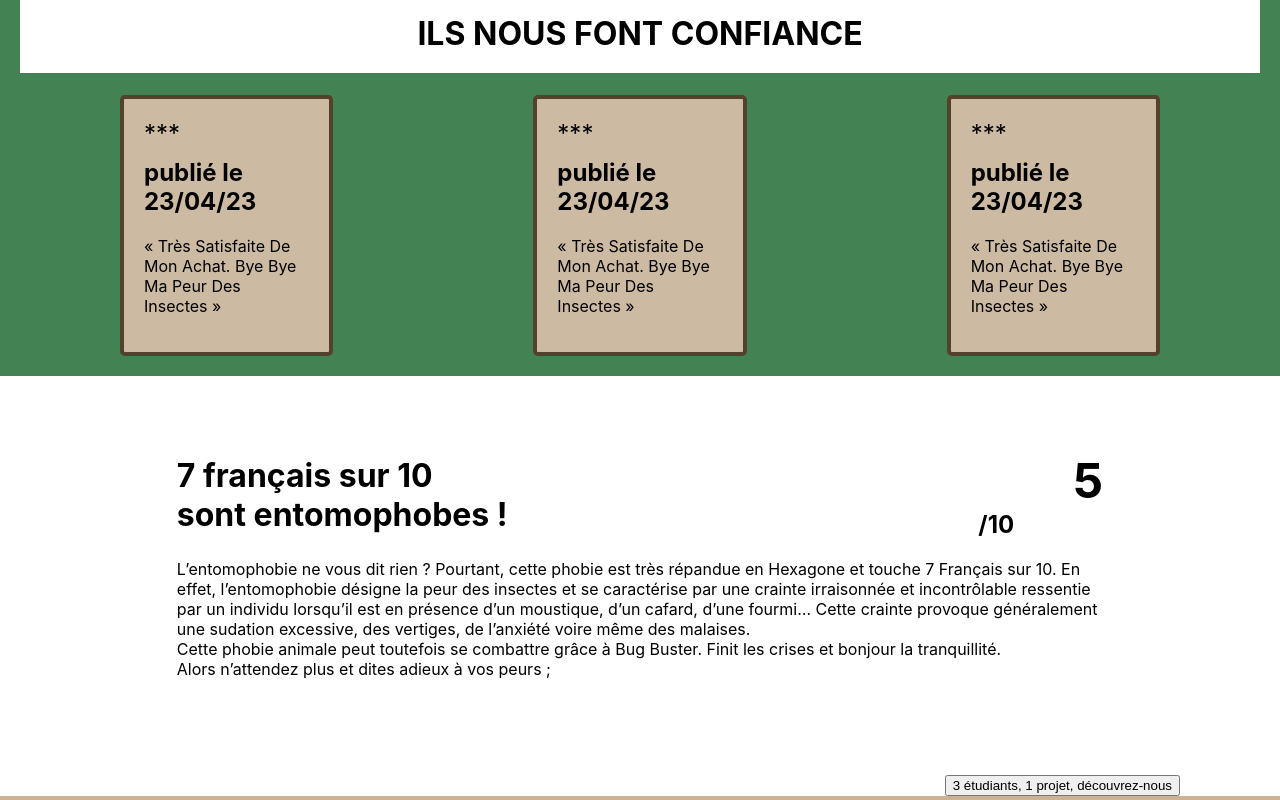
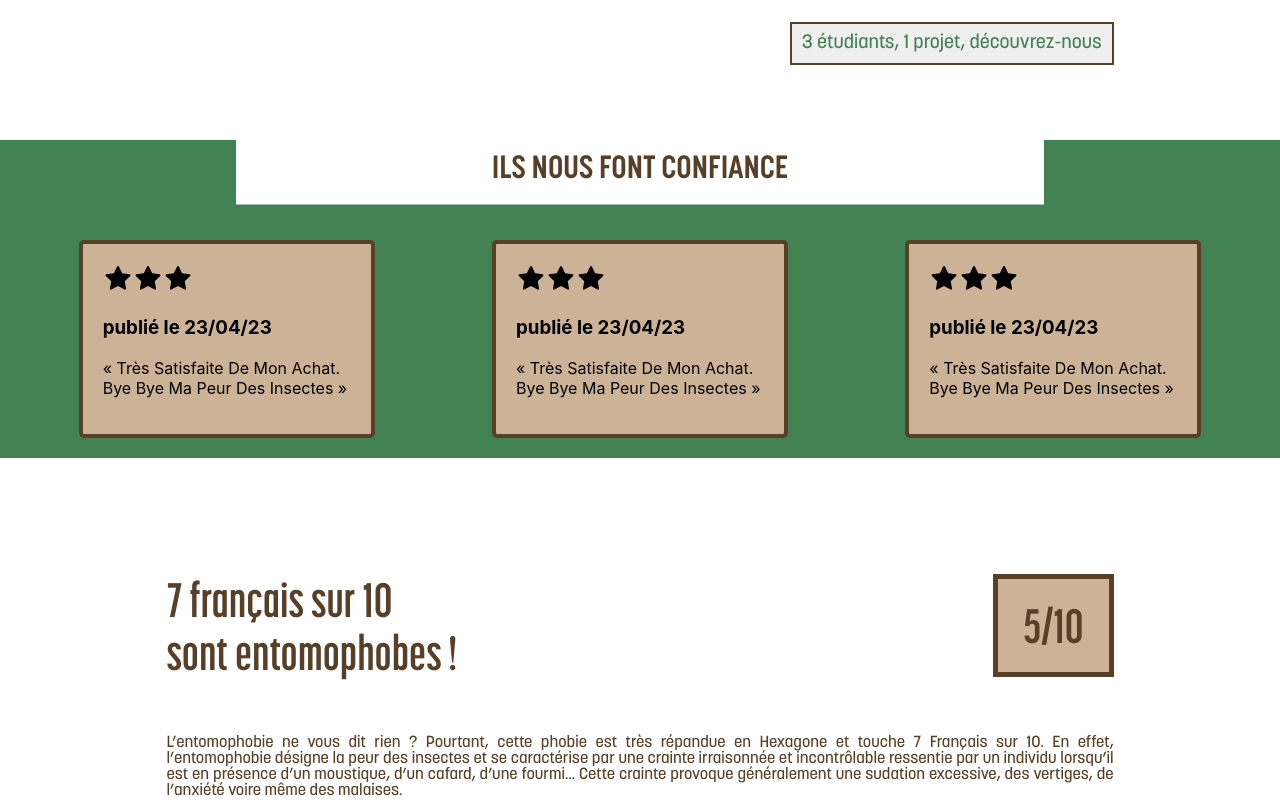
Before and after one commit to lau3713/laulau3713.github.io, a React (Create React App) app: page / in a window 1280 px wide. Shown: the part 1140-1940 px from the top of the page. Built offline with nearby package versions, Linux system fonts and the light colour scheme.

Commit message:
page d'accueil

```diff
--- a/src/App.css
+++ b/src/App.css
@@ -1,3 +1,7 @@
+.content{
+  min-height: calc(100vh - (var(--footer-height) + var(--header-height)));
+}
+
 .slider {
   position: relative;
   width: 100%;
@@ -16,18 +20,22 @@
   color: var(--brown-color);
 }
 
-.conteneur_slider a {
-  font-size: 1.5rem;
+.button {
+  font-family: var(--font-paragraph);
+  font-size: 1.2rem;
   text-align: center;
   padding: 10px 10px;
   border: 2px solid var(--brown-color);
-  color: var(--green-color);
-  text-decoration: none;
-  transition: all 0.3s ease;
+
 }
 
+.button a {
+  color: var(--green-color);
+  transition: all 0.3s ease;
+  text-decoration: none;
+}
 
-.conteneur_slider a:hover {
+.button a:hover {
   background-color: white;
   color: var(--brown-color);
 }
--- a/src/App.js
+++ b/src/App.js
@@ -10,15 +10,15 @@ function App () {
         <div className="conteneur_slider">
           <h1>Chassez vos peurs,<br/>
             pas les insectes, avec Bug Buster !</h1>
-          <a href="/produit">Découvrez Notre Concept ▷</a>
+          <button className='button'><a href="/produit">Découvrez Notre Concept ▷</a></button>
         </div>
       </div>
       <div className='sliders'>
+      </div>
       <Background  />
       <Slider />
       <Avis />
       <Slider2 />
-      </div>
     </>
   )
 }
--- a/src/components/Avis.jsx
+++ b/src/components/Avis.jsx
@@ -1,25 +1,39 @@
 import '../styles/AvisStyle.css'
+import { AiFillStar } from 'react-icons/ai'
+
 
 function Avis() {
   return (
     <div className="container">
-      <h1 className="title">ILS NOUS FONT CONFIANCE</h1>
+      <h2 className="title">ILS NOUS FONT CONFIANCE</h2>
       <div className="avis-container">
         <div className="avis">
-          <div className="stars">***</div>
-          <h2>publié le 23/04/23</h2>
+          <div className="stars">
+        <AiFillStar size={30} />
+        <AiFillStar size={30} />
+        <AiFillStar size={30} />
+            </div>
+          <h3>publié le 23/04/23</h3>
           <p>« Très Satisfaite De Mon Achat.
 Bye Bye Ma Peur Des Insectes »</p>
         </div>
         <div className="avis">
-          <div className="stars">***</div>
-          <h2>publié le 23/04/23</h2>
+          <div className="stars">
+          <AiFillStar size={30} />
+        <AiFillStar size={30} />
+        <AiFillStar size={30} />
+          </div>
+          <h3>publié le 23/04/23</h3>
           <p>« Très Satisfaite De Mon Achat.
 Bye Bye Ma Peur Des Insectes »</p>
         </div>
         <div className="avis">
-          <div className="stars">***</div>
-          <h2>publié le 23/04/23</h2>
+          <div className="stars">
+          <AiFillStar size={30} />
+        <AiFillStar size={30} />
+        <AiFillStar size={30} />
+          </div>
+          <h3>publié le 23/04/23</h3>
           <p>« Très Satisfaite De Mon Achat.
 Bye Bye Ma Peur Des Insectes »</p>
         </div>
--- a/src/components/Counter.jsx
+++ b/src/components/Counter.jsx
@@ -8,14 +8,14 @@ function Counter({ endNumber }) {
     if (count < endNumber) {
       const interval = setInterval(() => {
         setCount(count + 1);
-      }, 2);
+      }, );
       return () => clearInterval(interval);
     }
   }, [count, endNumber]);
 
   return (
-    <div>
-      <h1>{count}</h1>
+    <div className='counter'>
+      <h2>{count}</h2>
     </div>
   );
 }
--- a/src/components/Counter2.jsx
+++ b/src/components/Counter2.jsx
@@ -14,8 +14,8 @@ function Counter({ endNumber }) {
   }, [count, endNumber]);
 
   return (
-    <div>
-      <h1>{count}</h1>
+    <div className='counter'>
+      <h2>{count}/10</h2>
     </div>
   );
 }
--- a/src/components/Layout.jsx
+++ b/src/components/Layout.jsx
@@ -1,13 +1,15 @@
 import Footer from './Footer'
 import { Outlet } from 'react-router-dom'
 import Header from './Header'
+import '../App.css';
+
 
 
 function Layout () {
   return (
     <div className='App'>
       <Header />
-      <main>
+      <main className='content'>
       <Outlet />
       </main>
       <Footer />
--- a/src/components/Slider.jsx
+++ b/src/components/Slider.jsx
@@ -1,5 +1,4 @@
 import '../styles/SliderStyle.css'
-import '../styles/CounterStyle.css'
 import Counter from './Counter';
 
 function Slider () {
@@ -7,16 +6,17 @@ function Slider () {
     <>
     <div className='sliderss'>
       <div className='head'>
-        <h1>BUG BUSTERS</h1>
-        <h2><Counter endNumber={2023} /></h2>
+        <h2>BUG BUSTER</h2>
+        <Counter endNumber={2023} />
       </div>
-      <div>
-        <p>Le projet Bug Buster a été créé par trois étudiants, Laurie, Victor et Eva, lors de leurs partiels en mars 2023. Leur idée est de créer un aspirateur à insectes innovant qui permet d’aspirer les insectes sans les tuer et de les relâcher dans la nature. Ils ont conçu l’identité visuelle de la marque, réalisé une analyse marketing approfondie ainsi qu’un plan de communication pour promouvoir le produit. Leur inspiration est venue lorsqu’un groupe de camarades de classe sont venus les voir, apeurées par la présence d’une araignée dans leur salle de classe. Le projet est prévu pour voir le jour en 2024, à condition de trouver un investisseur pour financer sa production.</p>
+      <div >
+        <p className='text'>Le projet Bug Buster a été créé par trois étudiants, Laurie, Victor et Eva, lors de leurs partiels en mars 2023. <br /><br /> Leur idée est de créer un aspirateur à insectes innovant qui permet d’aspirer les insectes sans les tuer et de les relâcher dans la nature. <br /> Ils ont conçu l’identité visuelle de la marque, réalisé une analyse marketing approfondie ainsi qu’un plan de communication pour promouvoir le produit. <br /><br /> Leur inspiration est venue lorsqu’un groupe de camarades de classe sont venus les voir, apeurées par la présence d’une araignée dans leur salle de classe. <br /><br /> Le projet est prévu pour voir le jour en 2024, à condition de trouver un investisseur pour financer sa production.</p>
       </div>
+      <div className='button-container'>
+      <button className='button' ><a href="/qui-sommes-nous">3 étudiants, 1 projet, découvrez-nous</a></button>
     </div>
-    <div className='button-container'>
-      <button type="button" >3 étudiants, 1 projet, découvrez-nous</button>
     </div>
+
     </>
    );
 }
--- a/src/components/Slider2.jsx
+++ b/src/components/Slider2.jsx
@@ -7,21 +7,20 @@ function Slider2 () {
     <>
     <div className='sliderss'>
       <div className='head'>
-        <h1>7 français sur 10 <br></br> sont entomophobes !</h1>
-        <h2><Counter endNumber={7} /><span>/10</span></h2>
+        <h2>7 français sur 10 <br></br> sont entomophobes !</h2>
+        <Counter endNumber={7} />
       </div>
-      <div>
-        <p>L’entomophobie ne vous dit rien ?
-Pourtant, cette phobie est très répandue en Hexagone et touche 7 Français sur 10.  En effet, l’entomophobie désigne la peur des insectes et se caractérise par une crainte irraisonnée et incontrôlable ressentie par un individu lorsqu’il est en présence d’un moustique, d’un cafard, d’une fourmi… Cette crainte provoque généralement une sudation excessive, des vertiges, de l’anxiété voire même des malaises.<br></br>
+      <div >
+        <p className='text'>L’entomophobie ne vous dit rien ?
+Pourtant, cette phobie est très répandue en Hexagone et touche 7 Français sur 10.  En effet, l’entomophobie désigne la peur des insectes et se caractérise par une crainte irraisonnée et incontrôlable ressentie par un individu lorsqu’il est en présence d’un moustique, d’un cafard, d’une fourmi… Cette crainte provoque généralement une sudation excessive, des vertiges, de l’anxiété voire même des malaises. <br /><br />
 
-Cette phobie animale peut toutefois se combattre grâce à Bug Buster. Finit les crises et bonjour la tranquillité.<br></br>
+Cette phobie animale peut toutefois se combattre grâce à Bug Buster. Finit les crises et bonjour la tranquillité. <br /><br />
 
 Alors n’attendez plus et dites adieux à vos peurs ;</p>
+      {/* <img src="/assets/img/spiderweb.png" alt="spiderweb" /> */}
       </div>
     </div>
-    <div className='button-container'>
-      <button type="button" >3 étudiants, 1 projet, découvrez-nous</button>
-    </div>
+
     </>
    );
 }
--- a/src/styles/AvisStyle.css
+++ b/src/styles/AvisStyle.css
@@ -1,34 +1,37 @@
 .container {
-  background-color: #428253;
-  padding: 20px;
+  background-color: var(--green-color);
+  padding: 100px 20px 20px 20px;
+  position: relative;
 }
 
 .title {
+  position: absolute;
+  width: 60%;
+  transform: translate(-50%, -50%);
+  top: 0;
+  left: 50%;
   background-color: white;
+  color: var(--brown-color);
+  font-size: xx-large;
+  font-family: var(--font-title);
   padding: 20px;
   text-align: center;
 }
 
 .avis-container {
   display: flex;
-  justify-content: space-between;
+  justify-content: space-around;
 }
 
 .avis {
-  background-color: #CCBAA3;
-  border: 4px solid #53412B;
+  background-color: var(--brown-light-color);
+  border: 4px solid var(--brown-color);
   border-radius: 5px;
-  width: 30%;
+  width: 20%;
   padding: 20px;
-  margin-right: 100px;
-  margin-left: 100px;
+
 }
 
 .stars {
-  font-size: 24px;
   margin-bottom: 10px;
 }
-
-h2 {
-  margin-top: 0;
-}
--- a/src/styles/CounterStyle.css
+++ b/src/styles/CounterStyle.css
@@ -1,13 +1,5 @@
-.counter {
-  margin-left: 100px;
+.counter h2 {
+ border: 5px solid var(--brown-color);
+ background-color: var(--brown-light-color);
+ padding: 20px 25px;
 }
-
-.counter > p {
-  border: 4px solid black;
-  padding: 5px;
-}
-
-h2 span {
-  display: inline-block;
-  margin-left: 5px; /* Add some spacing between the number and the /10 */
-}
--- a/src/styles/SliderStyle.css
+++ b/src/styles/SliderStyle.css
@@ -1,5 +1,6 @@
 .sliderss {
-  width: 88%;
+  color: var(--brown-color);
+  width: 74%;
   margin: auto;
   padding-top: 75px;
   padding-bottom: 75px;
@@ -7,33 +8,23 @@
 
 .sliderss .head {
   display: flex;
+  align-items: center;
   justify-content: space-between;
-  align-items: center;
-  width: 100%;
+  font-family: var(--font-subtitle);
+  font-size:xx-large;
 }
 
-.sliderss h1 {
-  margin: 0;
-  padding-left: 100px;
+.text{
+  /* position: relative; */
+  text-align:justify;
+  font-family: var(--font-paragraph);
 }
 
-.sliderss h2 {
-  margin: 0;
-  padding-right: 100px;
-}
-
-.sliderss p {
-  margin: 20px 0;
-  margin-left: 100px;
-  margin-right: 100px;
-}
+/* .text img {
+  position: absolute;
+} */
 
 .button-container {
-text-align: right;
-margin-right: 100px;
+  padding-top: 10px;
+  text-align: right;
 }
-
-h2 span {
-  display: inline-block;
-  margin-left: 5px; /* Add some spacing between the number and the /10 */
-}
--- a/src/styles/VariablesStyle.css
+++ b/src/styles/VariablesStyle.css
@@ -20,4 +20,6 @@
   --font-title:"Korolev-condensed-bold";
   --font-subtitle:"Korolev-compressed-bold";
   --font-paragraph:"Korolev-medium";
+  --footer-height:174px;
+  --header-height:201.200px;
 }
```
Also changed, not shown: public/assets/img/spiderweb.png (added).
